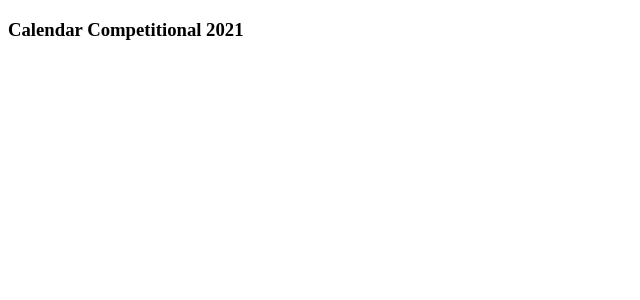
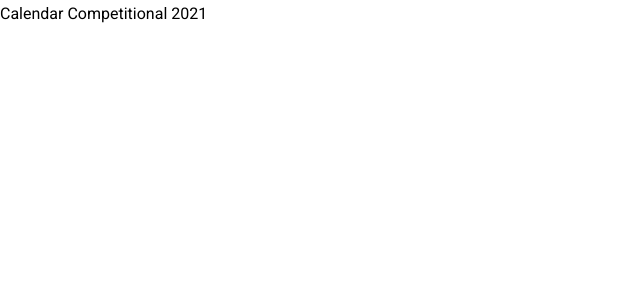
Before and after one commit to alveskan47/competitions-a9-test1, an Angular app: page / in a window 1280 px wide. Shown: the top 300 px of the page, without its empty margins (0-640 px from the left). Built offline with nearby package versions, Linux system fonts and the light colour scheme.

Commit message:
C-002 - adding angular material

```diff
--- a/angular.json
+++ b/angular.json
@@ -24,6 +24,7 @@
               "src/assets"
             ],
             "styles": [
+              "./node_modules/@angular/material/prebuilt-themes/indigo-pink.css",
               "src/styles.css"
             ],
             "scripts": []
@@ -88,6 +89,7 @@
               "src/assets"
             ],
             "styles": [
+              "./node_modules/@angular/material/prebuilt-themes/indigo-pink.css",
               "src/styles.css"
             ],
             "scripts": []
--- a/package.json
+++ b/package.json
@@ -12,10 +12,12 @@
   "private": true,
   "dependencies": {
     "@angular/animations": "~9.1.0",
+    "@angular/cdk": "^9.2.0",
     "@angular/common": "~9.1.0",
     "@angular/compiler": "~9.1.0",
     "@angular/core": "~9.1.0",
     "@angular/forms": "~9.1.0",
+    "@angular/material": "^9.2.0",
     "@angular/platform-browser": "~9.1.0",
     "@angular/platform-browser-dynamic": "~9.1.0",
     "@angular/router": "~9.1.0",
--- a/src/app/app.module.ts
+++ b/src/app/app.module.ts
@@ -2,13 +2,15 @@
 import { NgModule } from '@angular/core';
 
 import { AppComponent } from './app.component';
+import { BrowserAnimationsModule } from '@angular/platform-browser/animations';
 
 @NgModule({
   declarations: [
     AppComponent
   ],
   imports: [
-    BrowserModule
+    BrowserModule,
+    BrowserAnimationsModule
   ],
   providers: [],
   bootstrap: [AppComponent]
--- a/src/index.html
+++ b/src/index.html
@@ -6,8 +6,10 @@
   <base href="/">
   <meta name="viewport" content="width=device-width, initial-scale=1">
   <link rel="icon" type="image/x-icon" href="favicon.ico">
+  <link href="https://fonts.googleapis.com/css?family=Roboto:300,400,500&display=swap" rel="stylesheet">
+  <link href="https://fonts.googleapis.com/icon?family=Material+Icons" rel="stylesheet">
 </head>
-<body>
+<body class="mat-typography">
   <app-root></app-root>
 </body>
 </html>
--- a/src/styles.css
+++ b/src/styles.css
@@ -1 +1,4 @@
 /* You can add global styles to this file, and also import other style files */
+
+html, body { height: 100%; }
+body { margin: 0; font-family: Roboto, "Helvetica Neue", sans-serif; }
```
Also changed, not shown: 1 other file (tests, documents, lock files or other folders).
